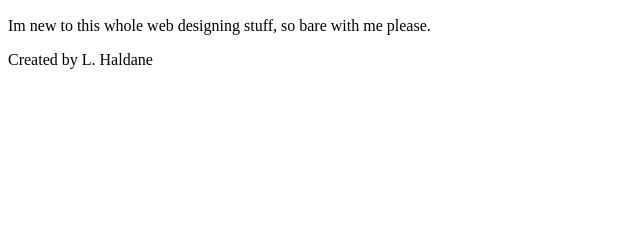
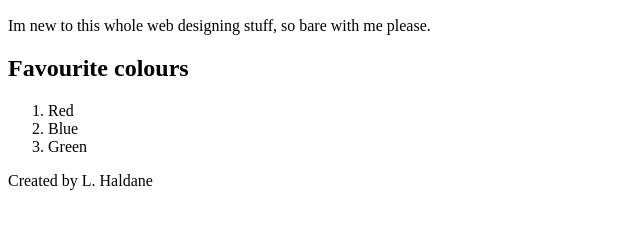
Before and after one commit to Ipeefreely6912/index, a plain HTML site: page index.html in a window 1280 px wide. Shown: the part 123-352 px from the top of the page, without its empty margins (0-640 px from the left). Drawn offline with Linux system fonts and the light colour scheme.

Commit message:
Update index.html

```diff
--- a/index.html
+++ b/index.html
@@ -20,6 +20,17 @@
 
 
 
+  <section>
+  <h2>Favourite colours</h2>
+  <ol>
+    <li>Red</li>
+    <li>Blue</li>
+    <li>Green</li>
+    </ol>
+    </section>
+
+
+
 <footer>Created by L. Haldane</footer>
 </body>
 
```
